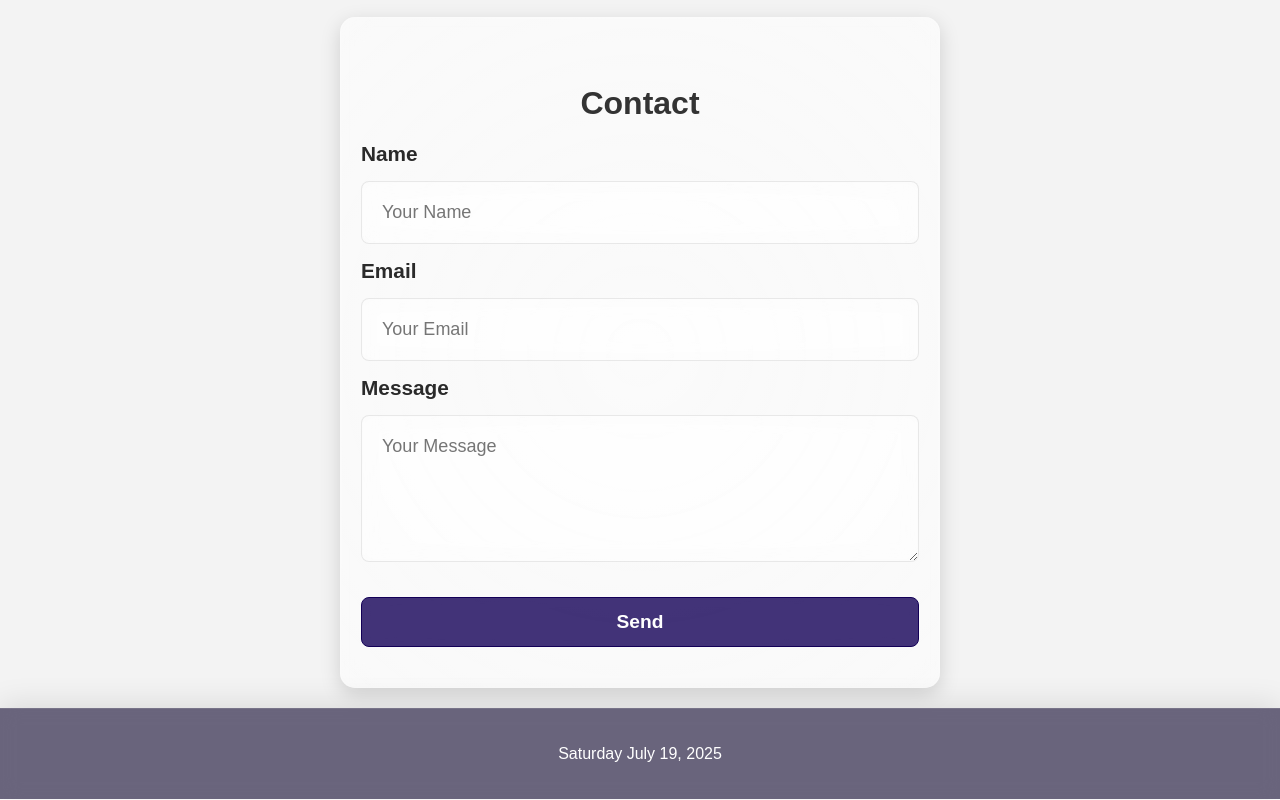
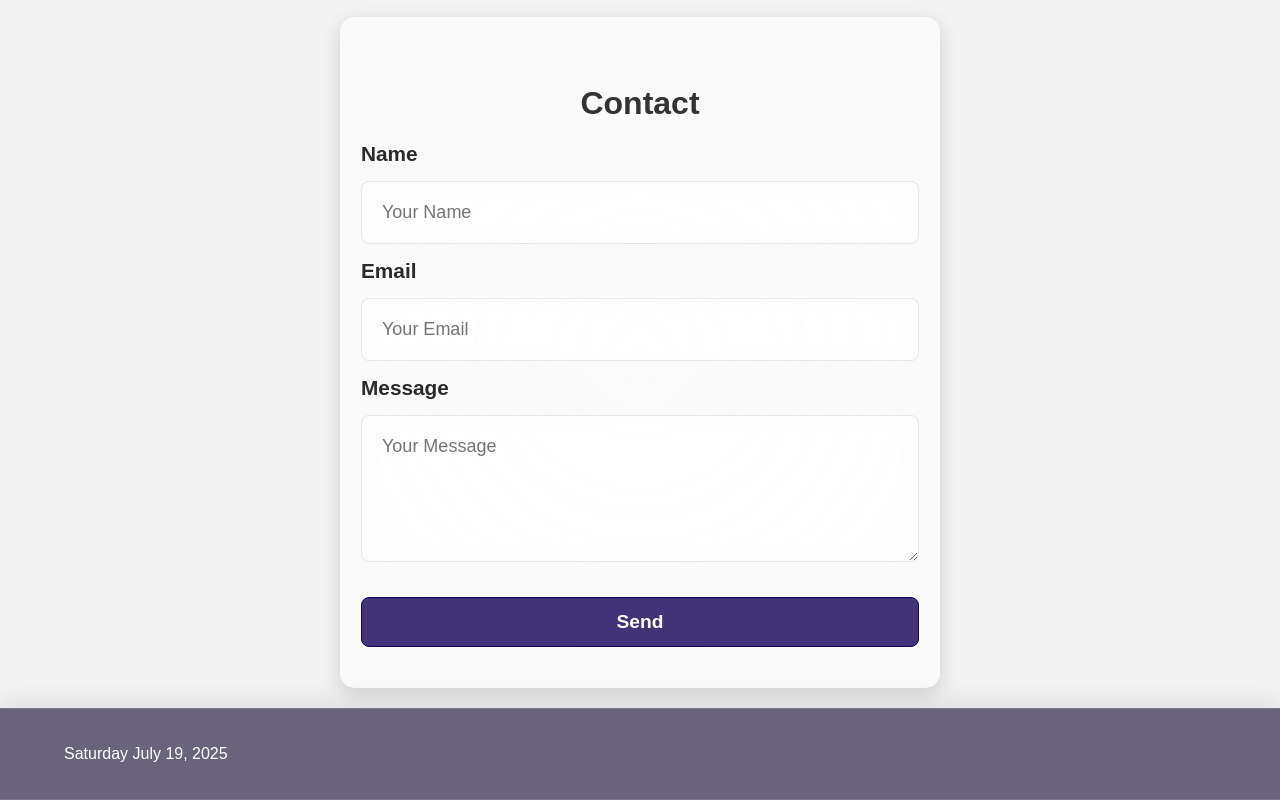
Before and after one commit to kironroy/kironroy-react, a React (Create React App) app: page / in a window 1280 px wide. Shown: the part 1848-2648 px from the top of the page. Built offline with nearby package versions, Linux system fonts and the light colour scheme; no server answers; a web font is replaced by a local one.

Commit message:
Update Footer.css
🛠️  Fixed Footer.css

```diff
--- a/src/components/Footer.css
+++ b/src/components/Footer.css
@@ -1,5 +1,5 @@
 /* Header Styles */
-.header {
+.footer {
   background: rgba(14, 5, 45, 0.6); /* translucent dark base */
   color: #fff;
   padding: 20px 0;
@@ -9,7 +9,7 @@
   box-shadow: 0 4px 30px rgba(0, 0, 0, 0.1);
 }
 
-.header .container {
+.footer .container {
   width: 90%;
   margin: 0 auto;
   display: flex;
@@ -19,20 +19,21 @@
 
 .footer-date {
   color: #ffffff;
+  text-align: center;
 }
 
-.header nav ul {
+.footer nav ul {
   list-style: none;
   display: flex;
   margin-left: -50px;
   padding: 0;
 }
 
-.header nav li {
+.footer nav li {
   margin-left: 10px;
 }
 
-.header nav a {
+.footer nav a {
   color: #fff;
   text-decoration: none;
   font-size: 28px;
@@ -63,29 +64,30 @@ h1 {
 
 .footer p {
   font-size: 1rem;
+  text-align: center;
 }
 
 /* Responsive Styles */
 @media screen and (max-width: 768px) {
-  .header .container {
+  .footer .container {
     flex-direction: column;
     align-items: center;
   }
 
-  .header nav ul {
+  .footer nav ul {
     flex-direction: column;
     margin-left: 0;
     text-align: center;
   }
 
-  .header nav li {
+  .footer nav li {
     margin: 5px 0;
   }
 }
 
 /* Dark Mode Tweaks */
 @media screen and (prefers-color-scheme: dark) {
-  .header {
+  .footer {
     background: rgba(51, 51, 51, 0.7);
     backdrop-filter: blur(10px);
     -webkit-backdrop-filter: blur(10px);
```
